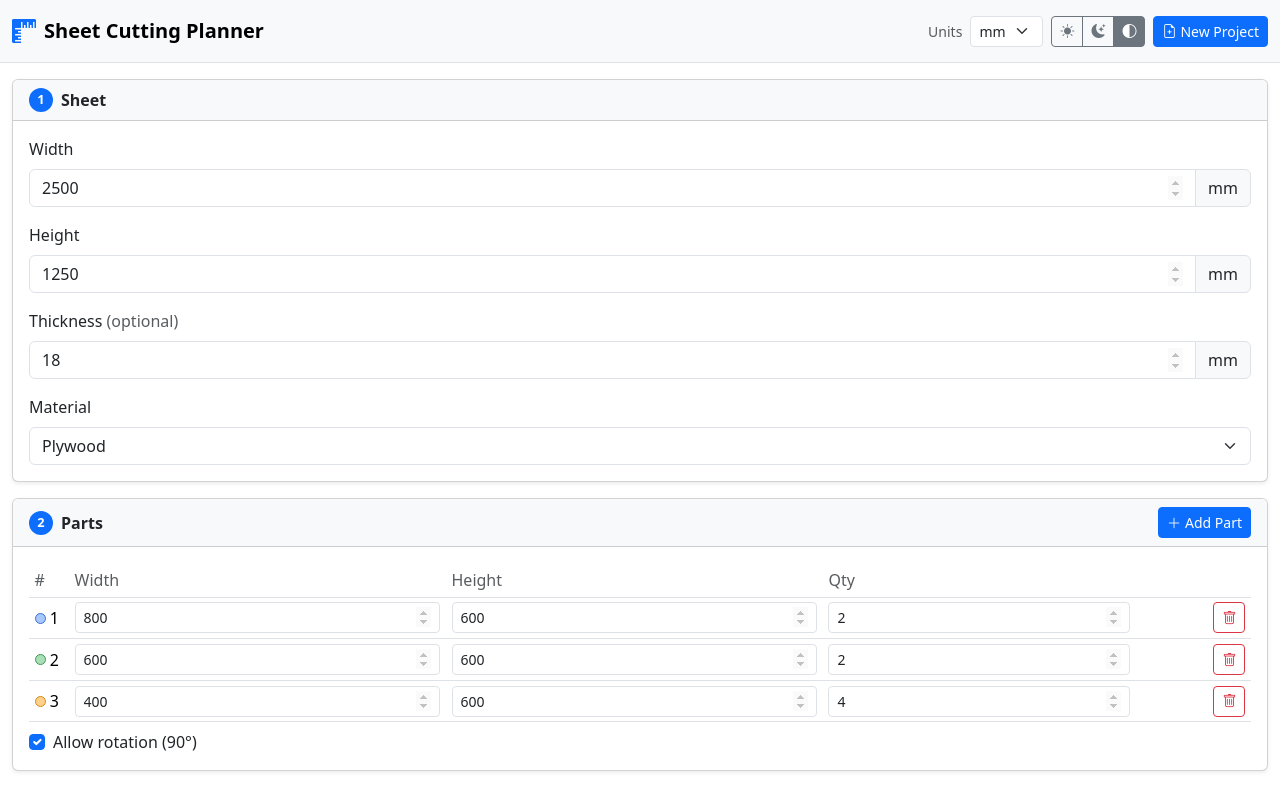
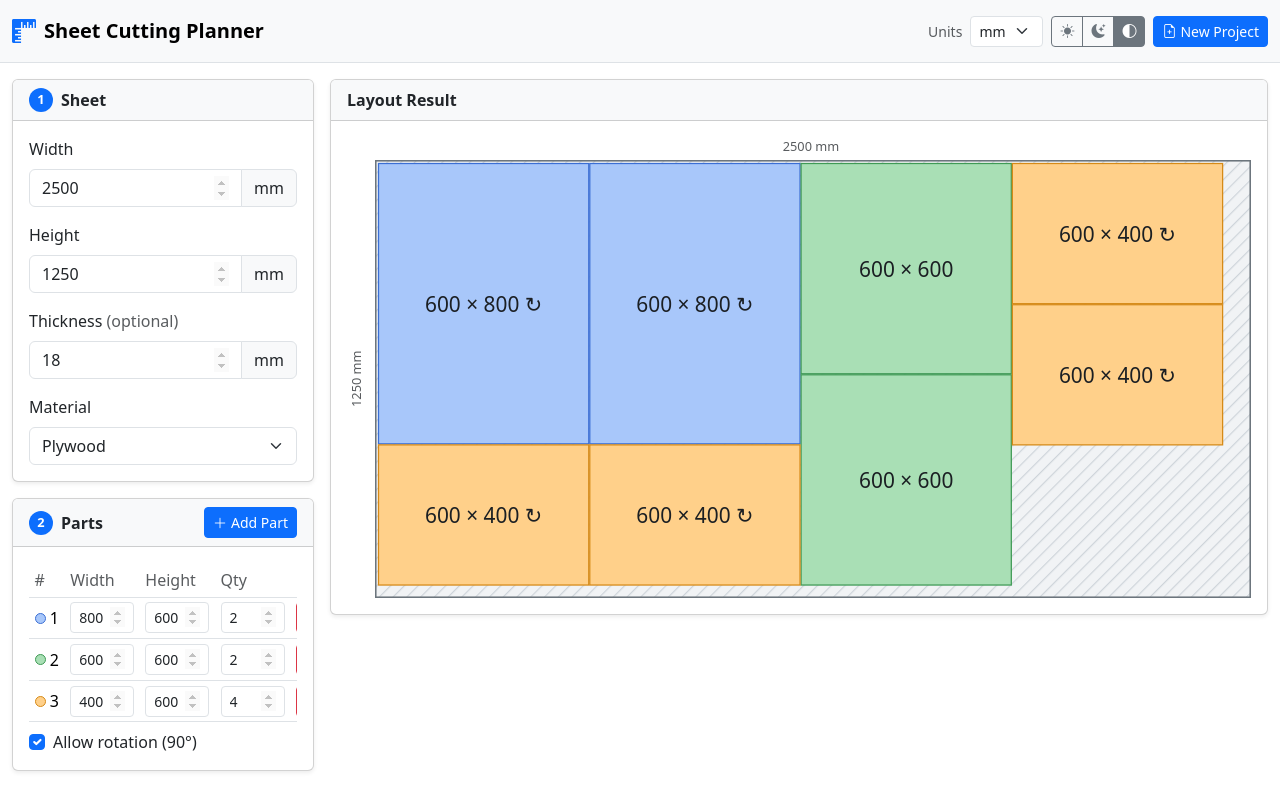
Before and after one commit to ForsakenAnton/sheet-cutting, a React (Vite) app: page / in a window 1280 px wide. Built offline with nearby package versions, Linux system fonts and the light colour scheme.

Commit message:
feat: svg preview of the cutting layout

```diff
--- a/src/App.tsx
+++ b/src/App.tsx
@@ -1,14 +1,18 @@
+import { useMemo } from 'react';
 import type { Part, Project, Settings, SheetSpec, Unit } from './types';
 import { AppNavbar } from './components/AppNavbar';
 import { SheetPanel } from './components/SheetPanel';
 import { PartsPanel } from './components/PartsPanel';
+import { LayoutView } from './components/LayoutView';
 import { usePersistentState } from './hooks/usePersistentState';
 import { useTheme } from './hooks/useTheme';
+import { computeLayout } from './lib/layout';
 import { DEFAULT_PROJECT, PROJECT_KEY } from './lib/project';
 
 export default function App() {
   const theme = useTheme();
   const [project, setProject] = usePersistentState<Project>(PROJECT_KEY, DEFAULT_PROJECT);
+  const result = useMemo(() => computeLayout(project), [project]);
 
   const updateSheet = (patch: Partial<SheetSpec>) => {
     setProject((current) => ({ ...current, sheet: { ...current.sheet, ...patch } }));
@@ -53,6 +57,10 @@ export default function App() {
               onRotationChange={(value) => updateSettings({ allowRotation: value })}
             />
           </div>
+
+          <div className="col-12 col-xl-9 vstack gap-3">
+            <LayoutView project={project} result={result} dark={theme.resolved === 'dark'} />
+          </div>
         </div>
       </main>
     </>
--- /dev/null
+++ b/src/components/LayoutView.tsx
@@ -0,0 +1,43 @@
+import type { LayoutResult, Project } from '../types';
+import { SheetCanvas } from './SheetCanvas';
+
+interface Props {
+  project: Project;
+  result: LayoutResult;
+  dark: boolean;
+}
+
+export function LayoutView({ project, result, dark }: Props) {
+  const { sheet, unit } = project;
+
+  return (
+    <div className="card shadow-sm">
+      <div className="card-header bg-body-tertiary fw-semibold">Layout Result</div>
+
+      <div className="card-body">
+        {result.sheets.length === 0 ? (
+          <div className="empty-state text-center text-body-secondary py-5">
+            <i className="bi bi-grid-3x3-gap fs-1 d-block mb-3 opacity-50" />
+            <p className="mb-0">Add a part to see the cutting plan.</p>
+          </div>
+        ) : (
+          <div className="vstack gap-4">
+            {result.sheets.map((layout, index) => (
+              <div key={index}>
+                {result.sheets.length > 1 && (
+                  <div className="d-flex justify-content-between small text-body-secondary mb-1">
+                    <span className="fw-semibold">
+                      Sheet {index + 1} of {result.sheets.length}
+                    </span>
+                    <span>{layout.parts.length} parts</span>
+                  </div>
+                )}
+                <SheetCanvas layout={layout} sheet={sheet} unit={unit} index={index} dark={dark} />
+              </div>
+            ))}
+          </div>
+        )}
+      </div>
+    </div>
+  );
+}
--- /dev/null
+++ b/src/components/SheetCanvas.tsx
@@ -0,0 +1,105 @@
+import type { SheetLayout, SheetSpec, Unit } from '../types';
+import { LABEL_COLOR, canvasTheme, partColor } from '../lib/palette';
+import { formatLength, partSizeLabel } from '../lib/format';
+
+interface Props {
+  layout: SheetLayout;
+  sheet: SheetSpec;
+  unit: Unit;
+  index: number;
+  dark: boolean;
+}
+
+export function SheetCanvas({ layout, sheet, unit, index, dark }: Props) {
+  const theme = canvasTheme(dark);
+  const scale = Math.max(sheet.width, sheet.height);
+  const stroke = scale / 700;
+  const hatch = scale / 90;
+  const baseFont = scale / 42;
+  const patternId = `hatch-${index}`;
+
+  return (
+    <div className="sheet-figure">
+      <div className="dim-top">
+        {formatLength(sheet.width, unit)} {unit}
+      </div>
+      <div className="d-flex align-items-stretch gap-2">
+        <div className="dim-left">
+          {formatLength(sheet.height, unit)} {unit}
+        </div>
+        <svg
+          data-sheet={index}
+          className="sheet-svg"
+          viewBox={`0 0 ${sheet.width} ${sheet.height}`}
+          preserveAspectRatio="xMidYMid meet"
+          role="img"
+          aria-label={`Sheet ${index + 1} layout`}
+        >
+          <defs>
+            <pattern
+              id={patternId}
+              width={hatch}
+              height={hatch}
+              patternUnits="userSpaceOnUse"
+              patternTransform="rotate(45)"
+            >
+              <rect width={hatch} height={hatch} fill={theme.paper} />
+              <line x1={0} y1={0} x2={0} y2={hatch} stroke={theme.hatch} strokeWidth={hatch / 4} />
+            </pattern>
+          </defs>
+
+          <rect x={0} y={0} width={sheet.width} height={sheet.height} fill={`url(#${patternId})`} />
+
+          {layout.parts.map((part, partIndex) => {
+            const color = partColor(part.colorIndex);
+            const label = partSizeLabel(part.width, part.height, unit);
+            const fontSize = Math.min(
+              baseFont,
+              part.height * 0.24,
+              (part.width * 0.88) / (label.length * 0.55),
+            );
+            const showLabel = fontSize > baseFont / 3.2;
+
+            return (
+              <g key={partIndex}>
+                <rect
+                  x={part.x}
+                  y={part.y}
+                  width={part.width}
+                  height={part.height}
+                  fill={color.fill}
+                  stroke={color.stroke}
+                  strokeWidth={stroke}
+                />
+                {showLabel && (
+                  <text
+                    x={part.x + part.width / 2}
+                    y={part.y + part.height / 2}
+                    fontSize={fontSize}
+                    fill={LABEL_COLOR}
+                    textAnchor="middle"
+                    dominantBaseline="central"
+                    fontFamily="system-ui, sans-serif"
+                  >
+                    {label}
+                    {part.rotated ? ' ↻' : ''}
+                  </text>
+                )}
+              </g>
+            );
+          })}
+
+          <rect
+            x={stroke / 2}
+            y={stroke / 2}
+            width={sheet.width - stroke}
+            height={sheet.height - stroke}
+            fill="none"
+            stroke={theme.border}
+            strokeWidth={stroke * 1.5}
+          />
+        </svg>
+      </div>
+    </div>
+  );
+}
--- a/src/index.css
+++ b/src/index.css
@@ -14,6 +14,42 @@ body {
   color: #fff;
   font-size: 0.8rem;
   font-weight: 600;
+}
+
+.sheet-figure {
+  width: 100%;
+}
+
+.sheet-svg {
+  display: block;
+  width: 100%;
+  height: auto;
+  max-height: 70vh;
+}
+
+.dim-top {
+  text-align: center;
+  font-size: 0.8rem;
+  color: var(--bs-secondary-color);
+  padding-bottom: 0.25rem;
+  padding-left: 1.5rem;
+}
+
+.dim-left {
+  display: flex;
+  align-items: center;
+  justify-content: center;
+  writing-mode: vertical-rl;
+  transform: rotate(180deg);
+  font-size: 0.8rem;
+  color: var(--bs-secondary-color);
+  width: 1.25rem;
+  flex: 0 0 auto;
+}
+
+.empty-state {
+  border: 1px dashed var(--bs-border-color);
+  border-radius: var(--bs-border-radius);
 }
 
 .legend-dot {
--- /dev/null
+++ b/src/lib/format.ts
@@ -0,0 +1,15 @@
+import type { Unit } from '../types';
+import { UNITS } from './units';
+
+export { formatArea, formatLength, formatPercent } from './units';
+
+export function partSizeLabel(width: number, height: number, unit: Unit): string {
+  const decimals = UNITS[unit].decimals;
+  const w = Number(width.toFixed(decimals));
+  const h = Number(height.toFixed(decimals));
+  return `${w} × ${h}`;
+}
+
+export function formatNumber(value: number, decimals = 2): string {
+  return Number(value.toFixed(decimals)).toString();
+}
```
